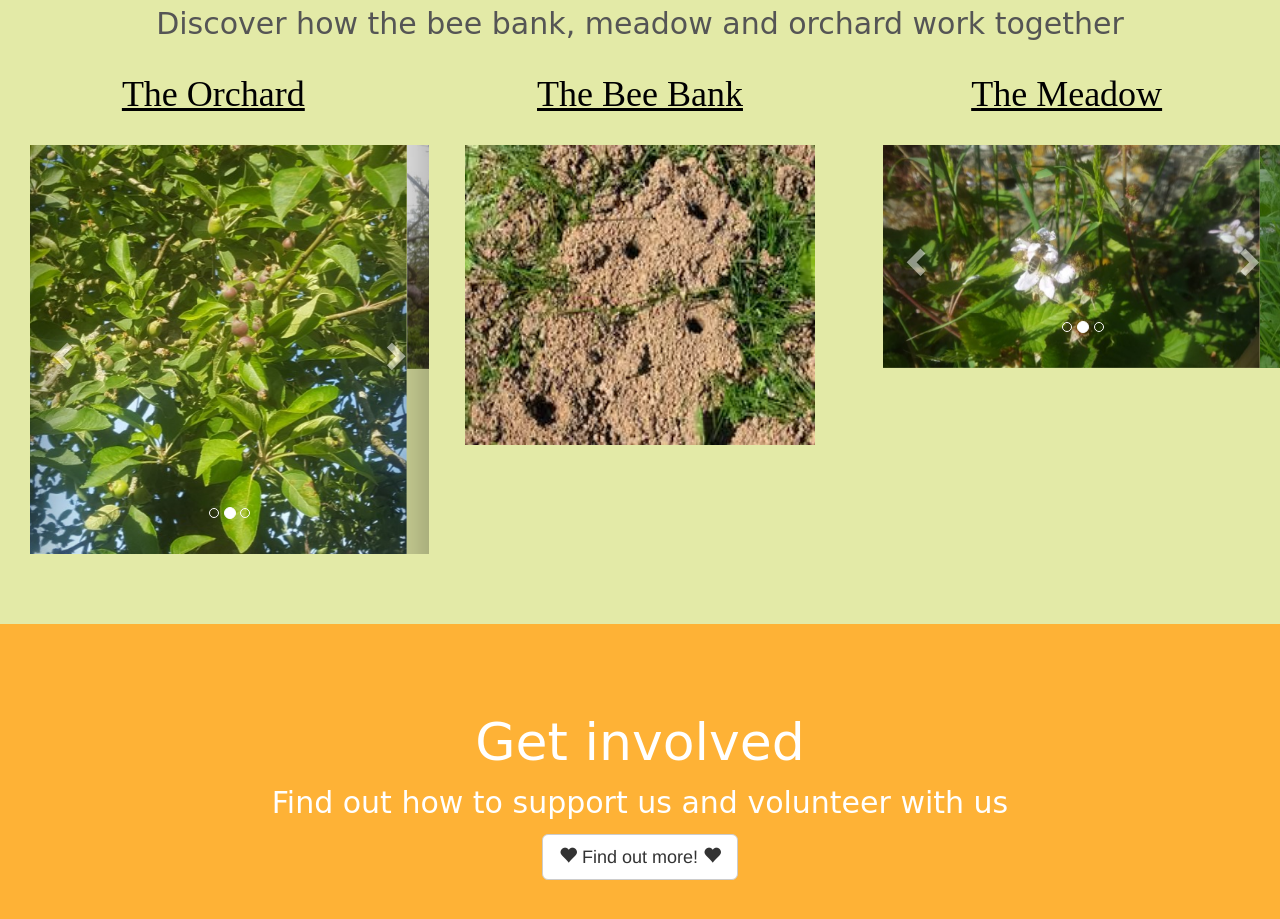
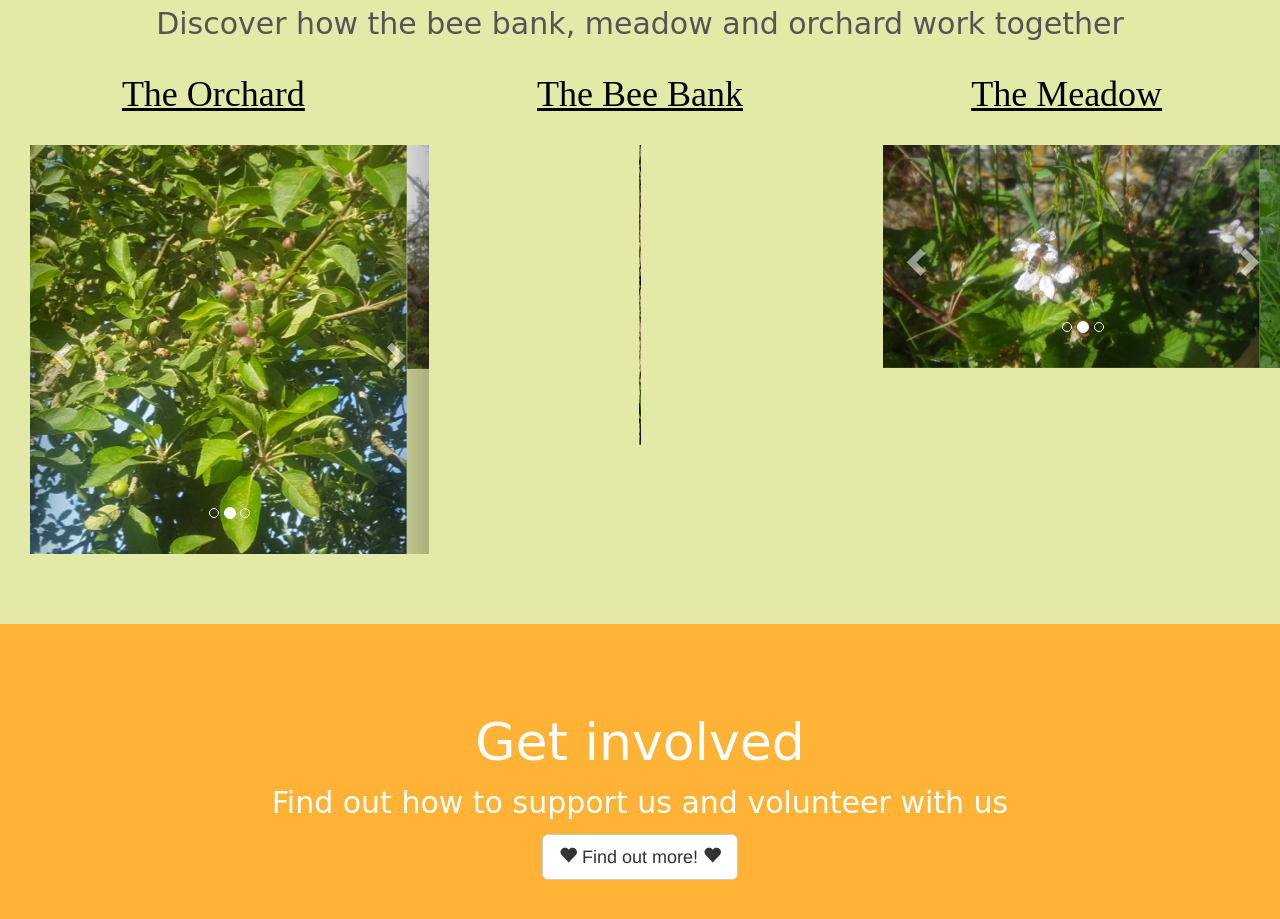
Before and after one commit to riversidecoaching/communitypollen, a plain HTML site: page index.html in a window 1280 px wide. Shown: the part 819-1738 px from the top of the page. Drawn offline with nearby package versions, Linux system fonts and the light colour scheme; a web font is replaced by a local one.

Commit message:
Update index.html

```diff
--- a/index.html
+++ b/index.html
@@ -40,7 +40,7 @@
          font-family: 'Cabin Sketch', cursive;
          font-size: 30px;
          }
-         img.col-sm-4 {
+         #beebank {
          width: 2px;
          }
          .carousel {
@@ -102,7 +102,7 @@
             <div class="col-sm-4">
                <h2>The Bee Bank</h2>
                <br>
-               <img src="beebank.jpeg" alt="beebank" width="350" height="300">
+               <img id="beebank" src="beebank.jpeg" alt="beebank" width="350" height="300">
             </div>
             <div class="col-sm-4">
                <h2>The Meadow</h2>
```
